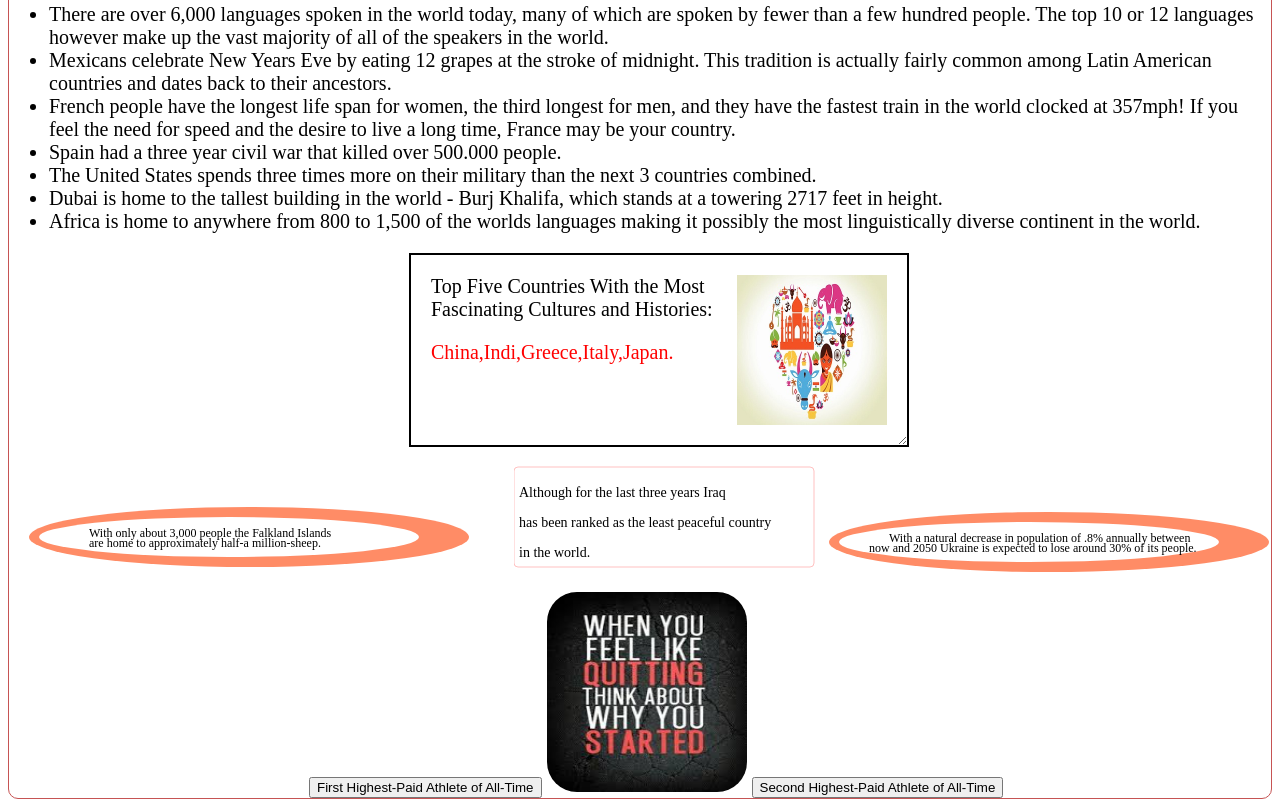
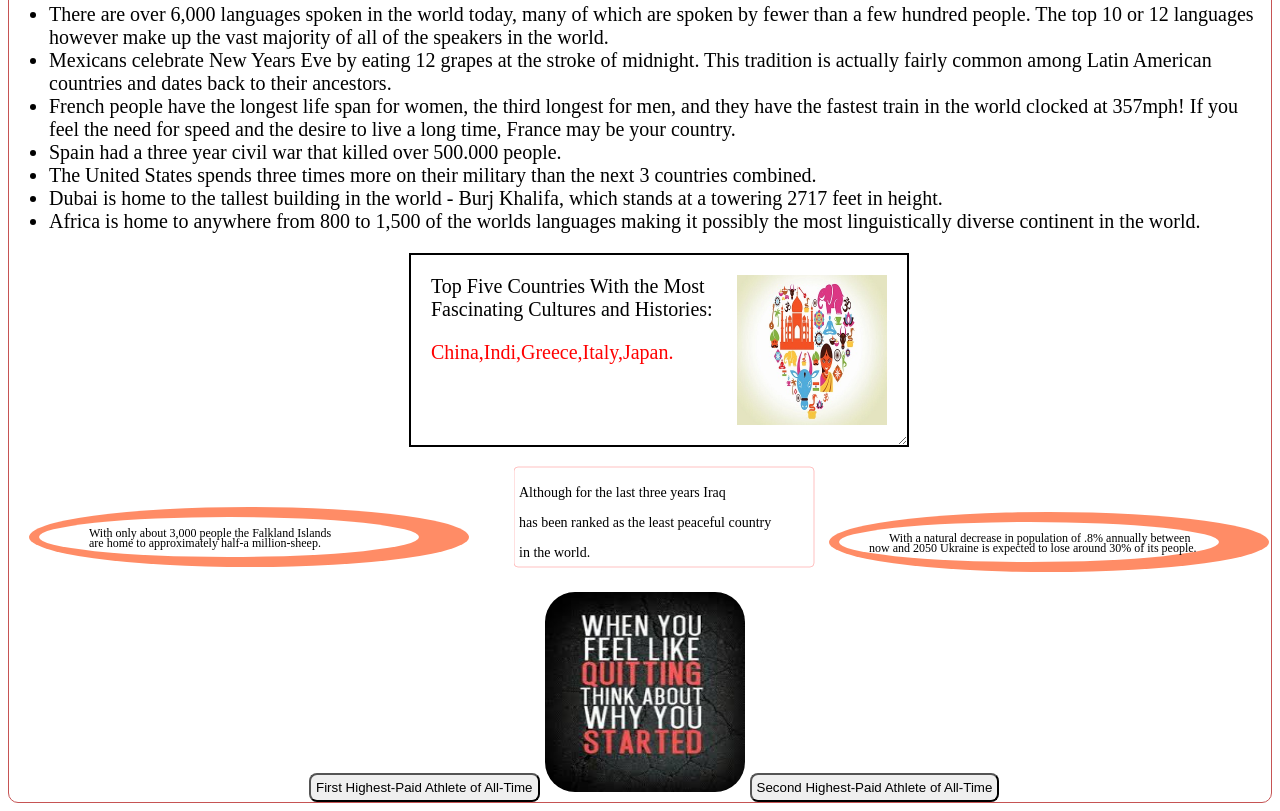
Before and after one commit to NjomezaZogaj/INT_18_19_Gr26, a website: page Internet_projekti/public_html/sportculture.html in a window 1280 px wide. Shown: the part 3826-4637 px from the top of the page. Drawn offline with nearby package versions, Linux system fonts and the light colour scheme.

Commit message:
Update sportculture.html

```diff
--- a/Internet_projekti/public_html/sportculture.html
+++ b/Internet_projekti/public_html/sportculture.html
@@ -193,6 +193,8 @@ margin-top:-450px;}
     resize: horizontal;
     overflow: auto;
 }
+.butoni6{border-radius:8px;
+padding:5px;}
 </style>
 </head>
 <body>
```
